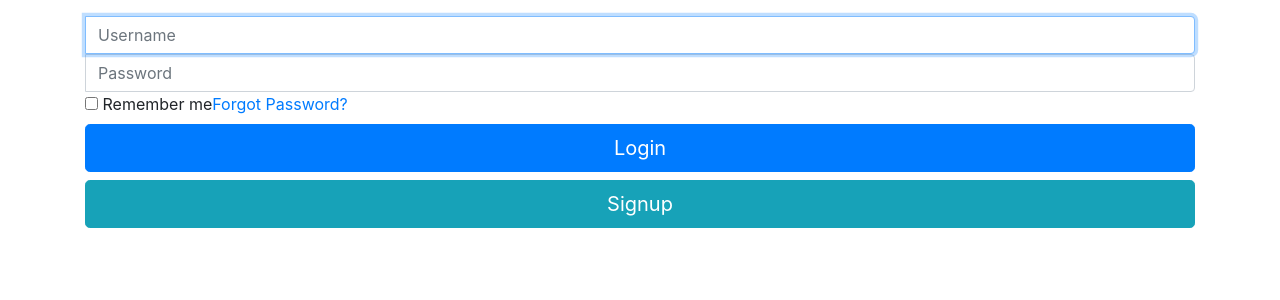
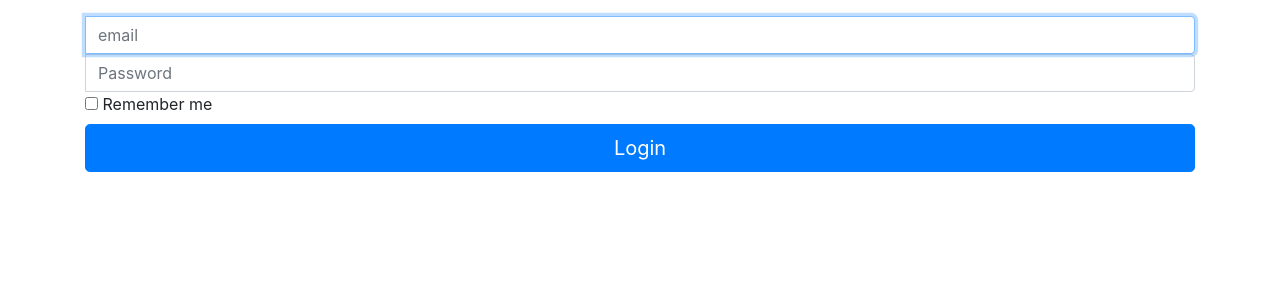
Before and after one commit to Stevee67/portfolio, a Python web app: template templates/admin/login.html in a window 1280 px wide. Shown: the top 300 px of the page. Run offline with Jinja, Linux system fonts and the light colour scheme; the template is opened without the code that fills it, so the values that code supplies are empty; some libraries are stand-ins or nearby versions.

Commit message:
login and logout

```diff
--- a/config.py
+++ b/config.py
@@ -9,3 +9,4 @@ MAIL_SERVER='smtp.gmail.com'
 MAIL_PORT='587'
 MAIL_PASS = 'nokia532067'
 SENDER_ADDRESS = 'stopa6767@gmail.com'
+SECRET_COOKIE = 'jhyjs584sjhs45s69s9ww98r'
--- a/run.py
+++ b/run.py
@@ -22,7 +22,7 @@ class Application(tornado.web.Application):
             portfolio_title=u"Stepan Shysh",
             template_path=config.TEMPLATE_PATH,
             static_path=config.STATIC_PATH,
-            cookie_secret="__TODO:_GENERATE_YOUR_OWN_RANDOM_VALUE_HERE__",
+            cookie_secret=config.SECRET_COOKIE,
             login_url="/auth/login",
             debug=True,
         )
--- a/templates/admin/block_header.html
+++ b/templates/admin/block_header.html
@@ -243,7 +243,7 @@
                                 <a href="#"><i class="icon_chat_alt"></i> Chats</a>
                             </li>
                             <li>
-                                <a href="login.html"><i class="icon_key_alt"></i> Log Out</a>
+                                <a href="/admin/logout"><i class="icon_key_alt"></i> Log Out</a>
                             </li>
                             <li>
                                 <a href="documentation.html"><i class="icon_key_alt"></i> Documentation</a>
--- a/templates/admin/login.html
+++ b/templates/admin/login.html
@@ -3,53 +3,56 @@
 <head>
     <meta charset="utf-8">
     <meta name="viewport" content="width=device-width, initial-scale=1.0">
-    <meta name="description" content="Creative - Bootstrap 3 Responsive Admin Template">
-    <meta name="author" content="GeeksLabs">
-    <meta name="keyword" content="Creative, Dashboard, Admin, Template, Theme, Bootstrap, Responsive, Retina, Minimal">
-    <link rel="shortcut icon" href="img/favicon.png">
+    <link rel="shortcut icon" href="/favicon.png">
+    <title>Login</title>
+    <link href="/static/admin/css/bootstrap.min.css" rel="stylesheet">
+    <link href="/static/admin/css/bootstrap-theme.css" rel="stylesheet">
+    <link href="/static/admin/css/elegant-icons-style.css" rel="stylesheet" />
+    <link href="/static/admin/css/font-awesome.css" rel="stylesheet" />
+    <link href="/static/admin/css/style.css" rel="stylesheet">
+    <link href="/static/admin/css/style-responsive.css" rel="stylesheet" />
+    <script src="/static/admin/js/html5shiv.js"></script>
+    <script src="/static/admin/js/jquery.js"></script>
+    <script src="http://ajax.googleapis.com/ajax/libs/angularjs/1.4.8/angular.min.js"></script>
+    <script src="/static/admin/js/custom.js"></script>
+</head>
+  <body class="login-img3-body">
+  <script>
+    portfolioApp.controller('login', function($scope, $http) {
 
-    <title>Login Page 2 | Creative - Bootstrap 3 Responsive Admin Template</title>
+        $scope.user_data = {};
 
-    <!-- Bootstrap CSS -->
-    <link href="../../NiceAdmin/css/bootstrap.min.css" rel="stylesheet">
-    <!-- bootstrap theme -->
-    <link href="../../NiceAdmin/css/bootstrap-theme.css" rel="stylesheet">
-    <!--external css-->
-    <!-- font icon -->
-    <link href="../../NiceAdmin/css/elegant-icons-style.css" rel="stylesheet" />
-    <link href="../../NiceAdmin/css/font-awesome.css" rel="stylesheet" />
-    <!-- Custom styles -->
-    <link href="../../NiceAdmin/css/style.css" rel="stylesheet">
-    <link href="../../NiceAdmin/css/style-responsive.css" rel="stylesheet" />
+        $scope.login = function(data){
+            return $http({ method: 'POST',url: '/admin/login', data: data}).then(function successCallback(response) {
+                console.log(response.data)
+            }, function errorCallback(response) {
+                // called asynchronously if an error occurs
+                // or server returns response with an error status.
+            });
+        }
 
-    <!-- HTML5 shim and Respond.js IE8 support of HTML5 -->
-    <!--[if lt IE 9]>
-    <script src="../../NiceAdmin/js/html5shiv.js"></script>
-    <script src="js/respond.min.js"></script>
-    <![endif]-->
-</head>
+    });
 
-  <body class="login-img3-body">
+</script>
 
-    <div class="container">
+    <div ng-app="portfolio_app" class="container">
 
-      <form class="login-form" action="index.html">
+      <form class="login-form" ng-controller="login">
         <div class="login-wrap">
             <p class="login-img"><i class="icon_lock_alt"></i></p>
             <div class="input-group">
               <span class="input-group-addon"><i class="icon_profile"></i></span>
-              <input type="text" class="form-control" placeholder="Username" autofocus>
+              <input type="email" class="form-control" placeholder="email" autofocus ng-model="user_data.email">
             </div>
             <div class="input-group">
                 <span class="input-group-addon"><i class="icon_key_alt"></i></span>
-                <input type="password" class="form-control" placeholder="Password">
+                <input type="password" class="form-control" placeholder="Password" ng-model="user_data.password">
             </div>
             <label class="checkbox">
                 <input type="checkbox" value="remember-me"> Remember me
-                <span class="pull-right"> <a href="#"> Forgot Password?</a></span>
+                <!--<span class="pull-right"> <a href="#"> Forgot Password?</a></span>-->
             </label>
-            <button class="btn btn-primary btn-lg btn-block" type="submit">Login</button>
-            <button class="btn btn-info btn-lg btn-block" type="submit">Signup</button>
+            <button class="btn btn-primary btn-lg btn-block" type="submit" ng-click="login(user_data)">Login</button>
         </div>
       </form>
 
--- a/templates/admin/sidebar.html
+++ b/templates/admin/sidebar.html
@@ -66,7 +66,7 @@
                       </a>
                       <ul class="sub">
                           <li><a class="" href="profile.html">Profile</a></li>
-                          <li><a class="" href="login.html"><span>Login Page</span></a></li>
+                          <li><a class="" href="/admin/login"><span>Login Page</span></a></li>
                           <li><a class="" href="blank.html">Blank Page</a></li>
                           <li><a class="" href="404.html">404 Error</a></li>
                       </ul>
--- a/urls.py
+++ b/urls.py
@@ -1,4 +1,4 @@
-from handlers import HomeHandler, AdminHandler, FormsHandler, EditPersonalInfo, EditSkills
+from handlers import HomeHandler, AdminHandler, FormsHandler, EditPersonalInfo, EditSkills, Login, Logout
 
 hundlers = [
             (r"/", HomeHandler),
@@ -6,4 +6,6 @@ hundlers = [
             (r"/admin/forms", FormsHandler),
             (r"/admin/personal_info", EditPersonalInfo),
             (r"/admin/skills", EditSkills),
+            (r"/admin/login", Login),
+            (r"/admin/logout", Logout),
         ]
```
Also changed, not shown: handlers.py (+51 -9 lines), modules/utils.py (+16 -3 lines), 1 other file.
